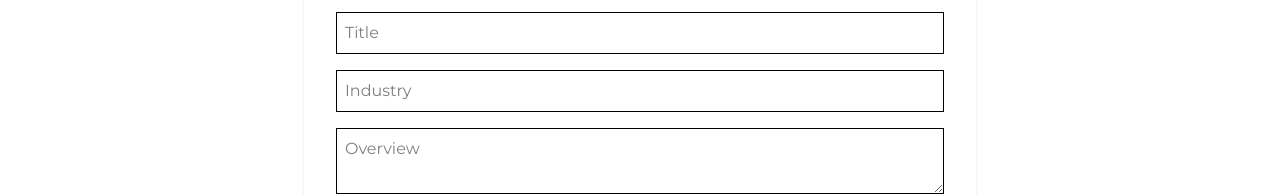
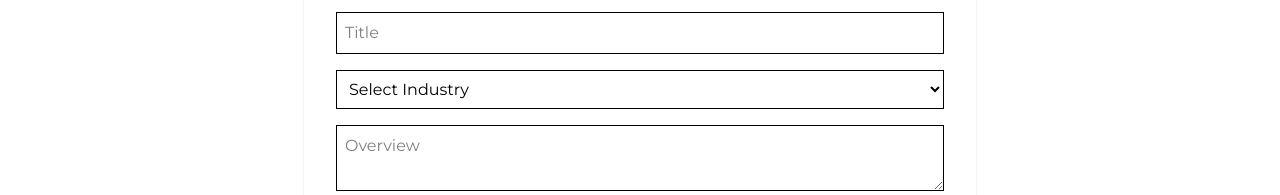
Before and after one commit to Aniket-89/DataSciencePro, a React (Vite) app: page /admin in a window 1280 px wide. Shown: the part 134-329 px from the top of the page. Built offline with nearby package versions, Linux system fonts and the light colour scheme; the HTML template or start-up script is replaced by a standard one.

Commit message:
update admin page

```diff
--- a/src/pages/AddReportPage.tsx
+++ b/src/pages/AddReportPage.tsx
@@ -1,6 +1,22 @@
 import { useState } from 'react';
 import { db } from '../firebaseConfig';
 import { collection, addDoc } from 'firebase/firestore';
+
+const industries = [
+  "Automotive",
+  "Semiconductors & Electronics",
+  "Consumer & Retail",
+  "Aerospace & Defense",
+  "Healthcare",
+  "Energy & Utilities",
+  "Construction",
+  "Agriculture",
+  "Telecommunication",
+  "IT & Software",
+  "Chemicals",
+  "Logistics",
+];
+
 
 const initialState: {
   slug: string;
@@ -47,9 +63,23 @@ const AddReportPage = () => {
   const [success, setSuccess] = useState(false);
   const [error, setError] = useState('');
 
-  const handleChange = (e: any) => {
+  const handleChange = (e: React.ChangeEvent<HTMLInputElement | HTMLSelectElement | HTMLTextAreaElement>) => {
   const { name, value } = e.target;
-  setForm({ ...form, [name]: value });
+  if (name.startsWith('droc.')) {
+    setForm(prev => ({ ...prev, droc: { ...prev.droc, [name.split('.')[1]]: value } }));
+  // } else if (name.startsWith('segmentation.')) {
+  //   setForm(prev => ({ ...prev, segmentation: { ...prev.segmentation, [name.split('.')[1]]: value } }));
+  // } else if (name.startsWith('regionalOutlook.')) {
+  //   setForm(prev => ({ ...prev, regionalOutlook: { ...prev.regionalOutlook, [name.split('.')[1]]: value } }));
+  } else if (name === 'industry') {
+    setForm(prev => ({
+      ...prev,
+      industry: value,
+      industryslug: value.toLowerCase().replace(/ & | /g, '-')
+    }));
+  } else {
+    setForm(prev => ({ ...prev, [name]: value }));
+  }
 };
 
   // const handleArrayChange = (name: string, value: string) => {
@@ -119,7 +149,21 @@ const AddReportPage = () => {
         required
       />
       <input name="title" value={form.title} onChange={handleChange} placeholder="Title" className="w-full border p-2" required />
-        <input name="industry" value={form.industry} onChange={handleChange} placeholder="Industry" className="w-full border p-2" required />
+      <select
+        name="industry"
+        value={form.industry}
+        onChange={handleChange}
+        className="w-full border p-2"
+        required
+      >
+        <option value="">Select Industry</option>
+        {industries.map((industry) => (
+          <option key={industry} value={industry}>
+            {industry}
+          </option>
+        ))}
+      </select>
+
         {/* <input name="industryslug" value={form.industryslug} onChange={handleChange} placeholder="Industry Slug (e.g. automotive)" className="w-full border p-2" required /> */}
         <textarea name="overview" value={form.overview} onChange={handleChange} placeholder="Overview" className="w-full border p-2" required />
         <textarea name="executiveSummary" value={form.executiveSummary} onChange={handleChange} placeholder="Executive Summary" className="w-full border p-2" required />
--- a/src/pages/ReportsListPage.tsx
+++ b/src/pages/ReportsListPage.tsx
@@ -5,10 +5,11 @@ import { db } from '../firebaseConfig';
 
 interface Report {
   id: string;
+  slug: string;
   title: string;
   overview: string;
   industry: string;
-  industryslug: string;
+  // industryslug: string;
 }
 
 const ReportsListPage = () => {
@@ -52,7 +53,7 @@ const ReportsListPage = () => {
         {reports.map((report) => (
           <li key={report.id} className="bg-white p-6 rounded-none shadow-sm border border-gray-200 flex flex-col gap-2">
             <Link
-              to={`/industry/${slug}/${report.id}`}
+              to={`/industry/${slug}/${report.slug}`}
               className="text-lg font-semibold text-[#27548A] hover:underline"
             >
               {report.title}
```
